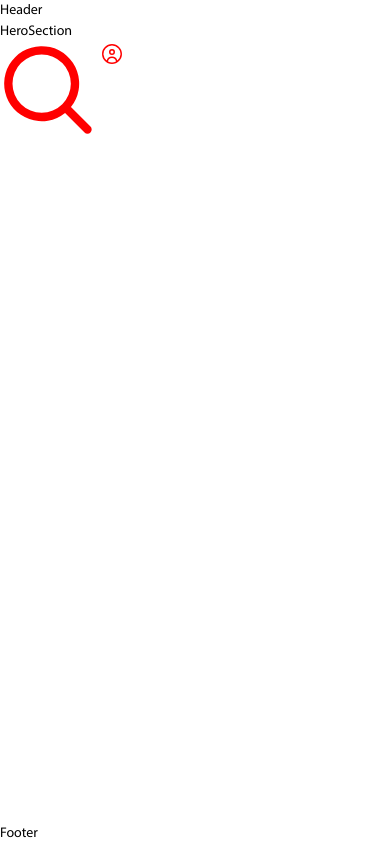
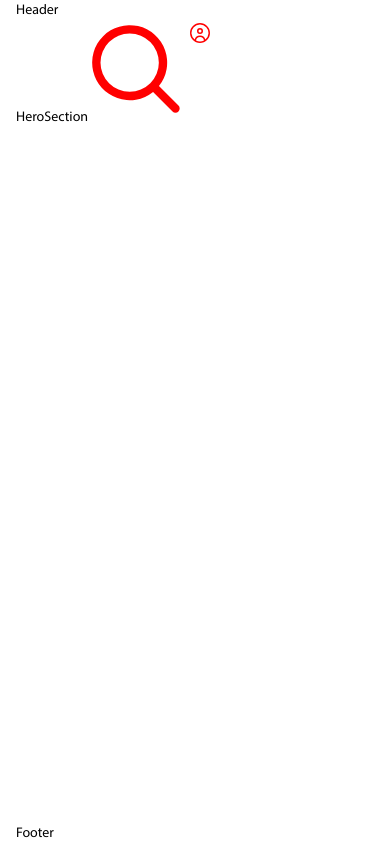
Before and after one commit to VitaliyLF/Next-scss-starter-kit, a Next.js app: page / in a window 390 px wide. Built offline with nearby package versions, Linux system fonts and the light colour scheme.

Commit message:
refactor: Add Container component to layout widgets
- Wrap Header, Footer, and HeroSection with Container component
- Improve layout consistency and responsiveness
- Update section and component structure

```diff
--- a/src/components/widgets/Footer/index.tsx
+++ b/src/components/widgets/Footer/index.tsx
@@ -1,3 +1,5 @@
+import Container from '@/components/layout/Container'
+
 import styles from './Footer.module.scss'
 import classNames from 'classnames/bind'
 
@@ -6,7 +8,9 @@ const cx = classNames.bind(styles)
 const Footer = () => {
   return (
     <footer className={cx('footer')}>
-      <div className="">Footer</div>
+      <Container className={cx('footer__container')}>
+        <div className="">Footer</div>
+      </Container>
     </footer>
   )
 }
--- a/src/components/widgets/Header/index.tsx
+++ b/src/components/widgets/Header/index.tsx
@@ -1,3 +1,5 @@
+import Container from '@/components/layout/Container'
+
 import styles from './Header.module.scss'
 import classNames from 'classnames/bind'
 
@@ -6,7 +8,9 @@ const cx = classNames.bind(styles)
 const Header = () => {
   return (
     <header className={cx('header')}>
-      <div className="">Header</div>
+      <Container className={cx('header__container')}>
+        <div className="">Header</div>
+      </Container>
     </header>
   )
 }
--- a/src/components/widgets/HeroSection/index.tsx
+++ b/src/components/widgets/HeroSection/index.tsx
@@ -1,3 +1,4 @@
+import Container from '@/components/layout/Container'
 import ProfileIcon from '@/components/shared/icons/profile-icon.svg'
 import SearchIcon from '@/components/shared/icons/search-icon.svg'
 
@@ -9,11 +10,13 @@ const cx = classNames.bind(styles)
 
 const HeroSection = ({ className }: IHeroSectionProps) => {
   return (
-    <div className={cx('hero', className)}>
-      <div className="">HeroSection</div>
-      <SearchIcon className={cx('hero__icon')} />
-      <ProfileIcon className={cx('hero__icon')} />
-    </div>
+    <section className={cx('hero', className)}>
+      <Container className={cx('hero__container')}>
+        HeroSection
+        <SearchIcon className={cx('hero__icon')} />
+        <ProfileIcon className={cx('hero__icon')} />
+      </Container>
+    </section>
   )
 }
 
```
